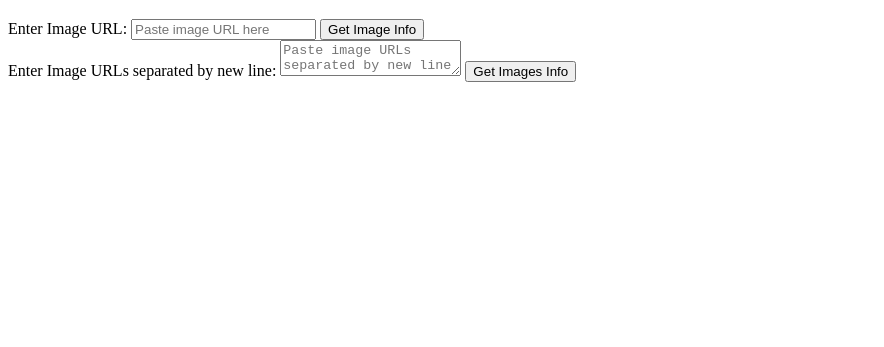
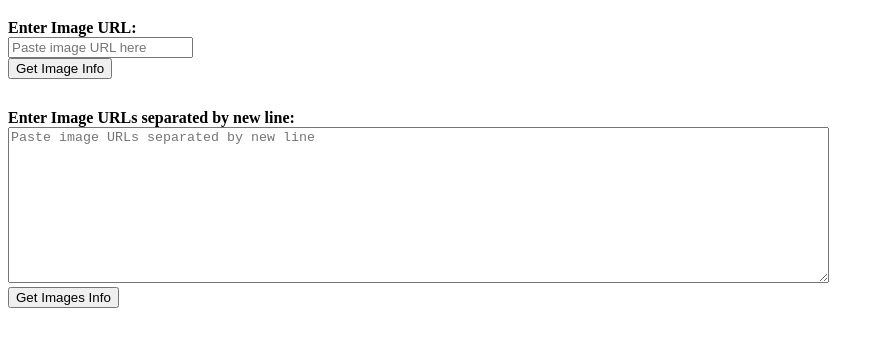
Before and after one commit to Stanislavussov/detectImageRatio, a plain HTML site: page index.html in a window 1280 px wide. Shown: the part 61-408 px from the top of the page, without its empty margins (0-884 px from the left). Drawn offline with Linux system fonts and the light colour scheme.

Commit message:
small design fix

```diff
--- a/index.html
+++ b/index.html
@@ -7,16 +7,18 @@
 </head>
 <body>
     <h1>Image Size and Ratio Detector</h1>
-    <form id="image-form">
-        <label for="image-url">Enter Image URL:</label>
-        <input type="text" id="image-url" placeholder="Paste image URL here">
-        <button type="submit">Get Image Info</button>
-    </form>
-    <form id="image-form-multi">
-        <label for="image-url-multi">Enter Image URLs separated by new line:</label>
-        <textarea id="image-url-multi" placeholder="Paste image URLs separated by new line"></textarea>
-        <button type="submit">Get Images Info</button>
-    </form>
+    <div style="display: flex; flex-direction: column; justify-content: center; gap: 30px;">
+        <form id="image-form">
+            <div><label for="image-url"><b>Enter Image URL:</b></label></div>
+            <input type="text" id="image-url" placeholder="Paste image URL here">
+            <div><button type="submit">Get Image Info</button></div>
+        </form>
+        <form id="image-form-multi">
+            <div><label for="image-url-multi"><b>Enter Image URLs separated by new line:</b></label></div>
+            <textarea id="image-url-multi" placeholder="Paste image URLs separated by new line" rows="10" cols="100"></textarea>
+            <div><button type="submit">Get Images Info</button></div>
+        </form>
+    </div>
     <div id="output"></div>
 
     <script src="script.js"></script>
```
